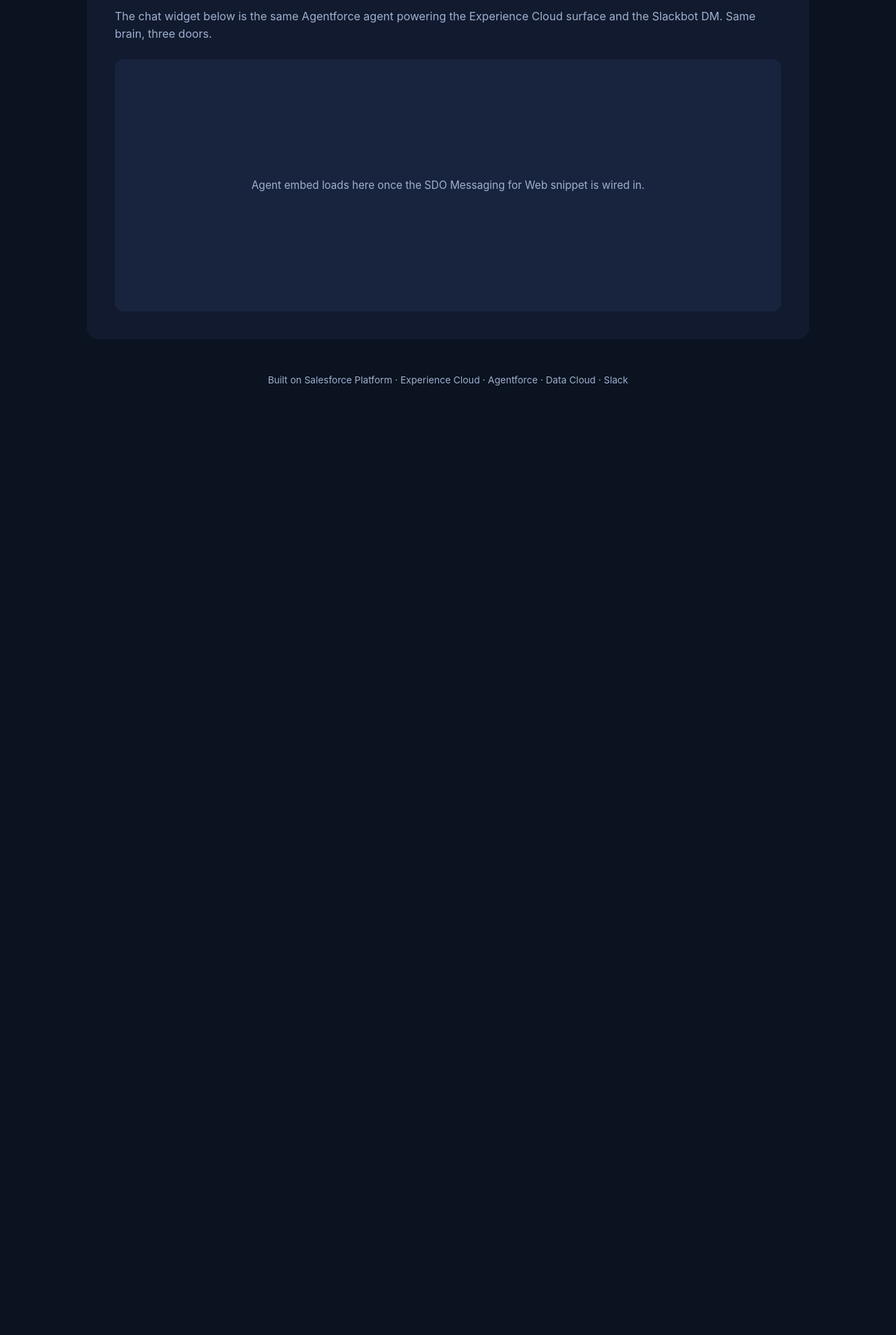
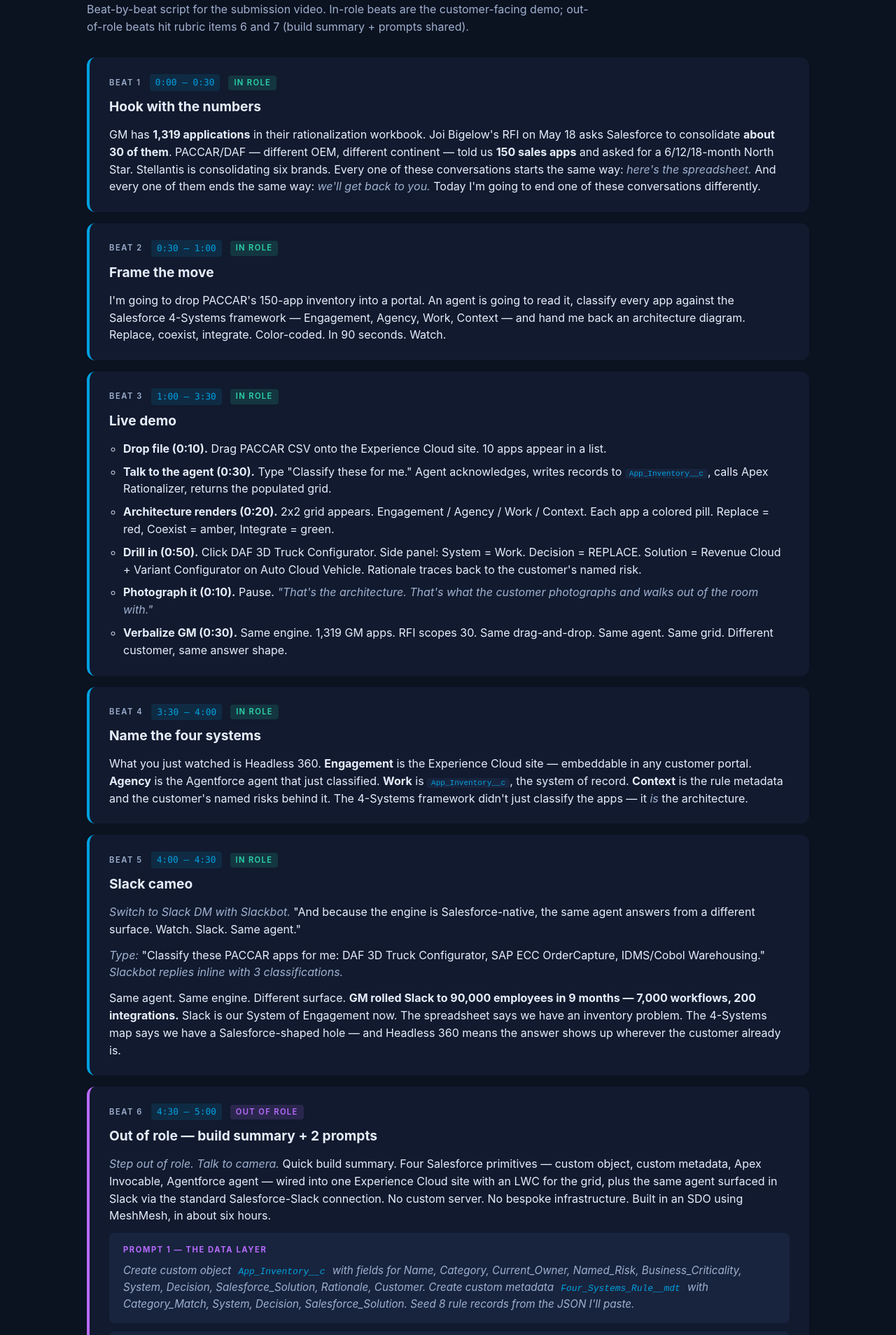
Before and after one commit to salesforcedoe/customer-app-rationalizer-public, a React (Vite) app: page / in a window 1280 px wide. Shown: the part 612-2520 px from the top of the page at 70% size. Before the commit the page ends 1275 px from the top, so only its background shows below. Built offline with nearby package versions, Linux system fonts and the light colour scheme.

Commit message:
Add 5-minute demo talk track to landing page

```diff
--- a/src/App.css
+++ b/src/App.css
@@ -118,6 +118,154 @@
   padding: 24px;
 }
 
+.talktrack {
+  margin-bottom: 64px;
+}
+
+.talktrack-head {
+  margin-bottom: 32px;
+}
+
+.talktrack-head h2 {
+  margin: 0 0 8px;
+  font-size: 1.75rem;
+}
+
+.talktrack-head p {
+  color: var(--muted);
+  margin: 0;
+  max-width: 720px;
+}
+
+.beats {
+  list-style: none;
+  padding: 0;
+  margin: 0;
+  display: flex;
+  flex-direction: column;
+  gap: 16px;
+}
+
+.beat {
+  background: var(--surface);
+  border-radius: 12px;
+  padding: 24px 28px;
+  border-left: 4px solid var(--accent);
+}
+
+.beat--out-of-role {
+  border-left-color: var(--agency);
+}
+
+.beat-meta {
+  display: flex;
+  gap: 12px;
+  align-items: center;
+  flex-wrap: wrap;
+  margin-bottom: 8px;
+}
+
+.beat-num {
+  font-size: 0.7rem;
+  text-transform: uppercase;
+  letter-spacing: 0.14em;
+  color: var(--muted);
+  font-weight: 600;
+}
+
+.beat-time {
+  font-family: 'SF Mono', 'Monaco', monospace;
+  font-size: 0.8rem;
+  color: var(--accent);
+  background: rgba(0, 161, 224, 0.12);
+  padding: 2px 8px;
+  border-radius: 4px;
+}
+
+.beat-role {
+  font-size: 0.7rem;
+  text-transform: uppercase;
+  letter-spacing: 0.12em;
+  padding: 2px 8px;
+  border-radius: 4px;
+  font-weight: 600;
+}
+
+.beat-role--in-role {
+  background: rgba(43, 212, 169, 0.15);
+  color: var(--context);
+}
+
+.beat-role--out-of-role {
+  background: rgba(184, 107, 255, 0.15);
+  color: var(--agency);
+}
+
+.beat-title {
+  margin: 0 0 12px;
+  font-size: 1.2rem;
+}
+
+.beat-body p,
+.beat-body ul {
+  margin: 0 0 12px;
+  color: var(--text);
+}
+
+.beat-body p:last-child,
+.beat-body ul:last-child {
+  margin-bottom: 0;
+}
+
+.beat-body ul {
+  padding-left: 20px;
+}
+
+.beat-body li {
+  margin-bottom: 8px;
+}
+
+.beat-body li:last-child {
+  margin-bottom: 0;
+}
+
+.beat-body em {
+  color: var(--muted);
+  font-style: italic;
+}
+
+.beat-body code {
+  background: var(--surface-2);
+  padding: 1px 6px;
+  border-radius: 3px;
+  font-size: 0.85em;
+  color: var(--accent);
+}
+
+.prompt {
+  background: var(--surface-2);
+  border-radius: 8px;
+  padding: 16px 20px;
+  margin: 12px 0;
+}
+
+.prompt-label {
+  display: block;
+  font-size: 0.7rem;
+  text-transform: uppercase;
+  letter-spacing: 0.14em;
+  color: var(--agency);
+  font-weight: 700;
+  margin-bottom: 8px;
+}
+
+.prompt p {
+  margin: 0;
+  font-size: 0.95rem;
+  font-style: italic;
+  color: var(--muted);
+}
+
 footer {
   text-align: center;
   color: var(--muted);
--- a/src/App.tsx
+++ b/src/App.tsx
@@ -1,20 +1,10 @@
-import { useEffect } from 'react'
 import './App.css'
-
-declare global {
-  interface Window {
-    embeddedservice_bootstrap?: {
-      settings: { language: string }
-      init: (orgId: string, name: string, scrt2URL: string, options: object) => void
-    }
-  }
-}
 
 const SYSTEMS = [
   {
     key: 'engagement',
     title: 'System of Engagement',
-    blurb: 'Where customers and employees show up — Slack, web, mobile, voice.',
+    blurb: 'Where customers and employees show up — Experience Cloud, Slack, web.',
   },
   {
     key: 'agency',
@@ -33,14 +23,182 @@
   },
 ]
 
+type Beat = {
+  num: string
+  time: string
+  title: string
+  role: 'in-role' | 'out-of-role'
+  body: React.ReactNode
+}
+
+const BEATS: Beat[] = [
+  {
+    num: '1',
+    time: '0:00 – 0:30',
+    title: 'Hook with the numbers',
+    role: 'in-role',
+    body: (
+      <p>
+        GM has <strong>1,319 applications</strong> in their rationalization
+        workbook. Joi Bigelow's RFI on May 18 asks Salesforce to consolidate{' '}
+        <strong>about 30 of them</strong>. PACCAR/DAF — different OEM, different
+        continent — told us <strong>150 sales apps</strong> and asked for a
+        6/12/18-month North Star. Stellantis is consolidating six brands. Every
+        one of these conversations starts the same way: <em>here's the spreadsheet.</em>{' '}
+        And every one of them ends the same way: <em>we'll get back to you.</em>{' '}
+        Today I'm going to end one of these conversations differently.
+      </p>
+    ),
+  },
+  {
+    num: '2',
+    time: '0:30 – 1:00',
+    title: 'Frame the move',
+    role: 'in-role',
+    body: (
+      <p>
+        I'm going to drop PACCAR's 150-app inventory into a portal. An agent is
+        going to read it, classify every app against the Salesforce 4-Systems
+        framework — Engagement, Agency, Work, Context — and hand me back an
+        architecture diagram. Replace, coexist, integrate. Color-coded. In 90
+        seconds. Watch.
+      </p>
+    ),
+  },
+  {
+    num: '3',
+    time: '1:00 – 3:30',
+    title: 'Live demo',
+    role: 'in-role',
+    body: (
+      <ul>
+        <li>
+          <strong>Drop file (0:10).</strong> Drag PACCAR CSV onto the Experience
+          Cloud site. 10 apps appear in a list.
+        </li>
+        <li>
+          <strong>Talk to the agent (0:30).</strong> Type "Classify these for me."
+          Agent acknowledges, writes records to{' '}
+          <code>App_Inventory__c</code>, calls Apex Rationalizer, returns the
+          populated grid.
+        </li>
+        <li>
+          <strong>Architecture renders (0:20).</strong> 2x2 grid appears. Engagement
+          / Agency / Work / Context. Each app a colored pill. Replace = red,
+          Coexist = amber, Integrate = green.
+        </li>
+        <li>
+          <strong>Drill in (0:50).</strong> Click DAF 3D Truck Configurator. Side
+          panel: System = Work. Decision = REPLACE. Solution = Revenue Cloud +
+          Variant Configurator on Auto Cloud Vehicle. Rationale traces back to
+          the customer's named risk.
+        </li>
+        <li>
+          <strong>Photograph it (0:10).</strong> Pause. <em>"That's the architecture.
+          That's what the customer photographs and walks out of the room with."</em>
+        </li>
+        <li>
+          <strong>Verbalize GM (0:30).</strong> Same engine. 1,319 GM apps. RFI
+          scopes 30. Same drag-and-drop. Same agent. Same grid. Different customer,
+          same answer shape.
+        </li>
+      </ul>
+    ),
+  },
+  {
+    num: '4',
+    time: '3:30 – 4:00',
+    title: 'Name the four systems',
+    role: 'in-role',
+    body: (
+      <p>
+        What you just watched is Headless 360. <strong>Engagement</strong> is the
+        Experience Cloud site — embeddable in any customer portal.{' '}
+        <strong>Agency</strong> is the Agentforce agent that just classified.{' '}
+        <strong>Work</strong> is <code>App_Inventory__c</code>, the system of
+        record. <strong>Context</strong> is the rule metadata and the customer's
+        named risks behind it. The 4-Systems framework didn't just classify the
+        apps — it <em>is</em> the architecture.
+      </p>
+    ),
+  },
+  {
+    num: '5',
+    time: '4:00 – 4:30',
+    title: 'Slack cameo',
+    role: 'in-role',
+    body: (
+      <>
+        <p>
+          <em>Switch to Slack DM with Slackbot.</em> "And because the engine is
+          Salesforce-native, the same agent answers from a different surface.
+          Watch. Slack. Same agent."
+        </p>
+        <p>
+          <em>Type:</em> "Classify these PACCAR apps for me: DAF 3D Truck
+          Configurator, SAP ECC OrderCapture, IDMS/Cobol Warehousing."{' '}
+          <em>Slackbot replies inline with 3 classifications.</em>
+        </p>
+        <p>
+          Same agent. Same engine. Different surface.{' '}
+          <strong>GM rolled Slack to 90,000 employees in 9 months — 7,000
+          workflows, 200 integrations.</strong> Slack is our System of Engagement
+          now. The spreadsheet says we have an inventory problem. The 4-Systems
+          map says we have a Salesforce-shaped hole — and Headless 360 means the
+          answer shows up wherever the customer already is.
+        </p>
+      </>
+    ),
+  },
+  {
+    num: '6',
+    time: '4:30 – 5:00',
+    title: 'Out of role — build summary + 2 prompts',
+    role: 'out-of-role',
+    body: (
+      <>
+        <p>
+          <em>Step out of role. Talk to camera.</em> Quick build summary. Four
+          Salesforce primitives — custom object, custom metadata, Apex Invocable,
+          Agentforce agent — wired into one Experience Cloud site with an LWC for
+          the grid, plus the same agent surfaced in Slack via the standard
+          Salesforce-Slack connection. No custom server. No bespoke
+          infrastructure. Built in an SDO using MeshMesh, in about six hours.
+        </p>
+        <div className="prompt">
+          <span className="prompt-label">Prompt 1 — the data layer</span>
+          <p>
+            Create custom object <code>App_Inventory__c</code> with fields for
+            Name, Category, Current_Owner, Named_Risk, Business_Criticality,
+            System, Decision, Salesforce_Solution, Rationale, Customer. Create
+            custom metadata <code>Four_Systems_Rule__mdt</code> with
+            Category_Match, System, Decision, Salesforce_Solution. Seed 8 rule
+            records from the JSON I'll paste.
+          </p>
+        </div>
+        <div className="prompt">
+          <span className="prompt-label">Prompt 2 — the agent action</span>
+          <p>
+            Generate Apex class <code>Rationalizer</code> with an{' '}
+            <code>@InvocableMethod</code> that takes a list of{' '}
+            <code>App_Inventory__c</code> records, looks up the matching{' '}
+            <code>Four_Systems_Rule__mdt</code> by category, and updates each
+            record with system, decision, and Salesforce solution. Make it
+            Agentforce-callable.
+          </p>
+        </div>
+        <p>
+          Every action this agent takes is an Apex Invocable. The same engine
+          answers from a Slack bot, an email handler, or an MCP client tomorrow
+          — I just didn't need to ship those tomorrow to win today.{' '}
+          <strong>API is the UI.</strong> That's Headless 360 in one sentence.
+        </p>
+      </>
+    ),
+  },
+]
+
 function App() {
-  useEffect(() => {
-    // Placeholder for Salesforce Messaging for Web bootstrap.
-    // Replace ORG_ID, DEPLOYMENT_NAME, and SCRT2_URL with values from
-    // Embedded Service Deployment in the SDO once provisioned.
-    // Trusted Sites + CORS must include this github.io origin.
-  }, [])
-
   return (
     <main>
       <header className="hero">
@@ -61,11 +219,38 @@
         ))}
       </section>
 
+      <section className="talktrack">
+        <div className="talktrack-head">
+          <h2>5-Minute Demo Talk Track</h2>
+          <p>
+            Beat-by-beat script for the submission video. In-role beats are the
+            customer-facing demo; out-of-role beats hit rubric items 6 and 7
+            (build summary + prompts shared).
+          </p>
+        </div>
+        <ol className="beats">
+          {BEATS.map((beat) => (
+            <li key={beat.num} className={`beat beat--${beat.role}`}>
+              <div className="beat-meta">
+                <span className="beat-num">Beat {beat.num}</span>
+                <span className="beat-time">{beat.time}</span>
+                <span className={`beat-role beat-role--${beat.role}`}>
+                  {beat.role === 'in-role' ? 'in role' : 'out of role'}
+                </span>
+              </div>
+              <h3 className="beat-title">{beat.title}</h3>
+              <div className="beat-body">{beat.body}</div>
+            </li>
+          ))}
+        </ol>
+      </section>
+
       <section className="agent">
         <h2>Talk to the agent</h2>
         <p>
-          The chat widget below is the same Agentforce agent powering the Experience
-          Cloud surface and the Slackbot DM. Same brain, three doors.
+          The chat widget below is the same Application Strategy Agent powering
+          the Experience Cloud surface and the Slackbot DM. Same brain, three
+          doors.
         </p>
         <div id="agent-embed-slot" className="agent-slot">
           <div className="agent-placeholder">
@@ -76,8 +261,7 @@
 
       <footer>
         <p>
-          Built on Salesforce Platform · Experience Cloud · Agentforce · Data Cloud ·
-          Slack
+          Built on Salesforce Platform · Experience Cloud · Agentforce · Data Cloud · Slack
         </p>
       </footer>
     </main>
```
